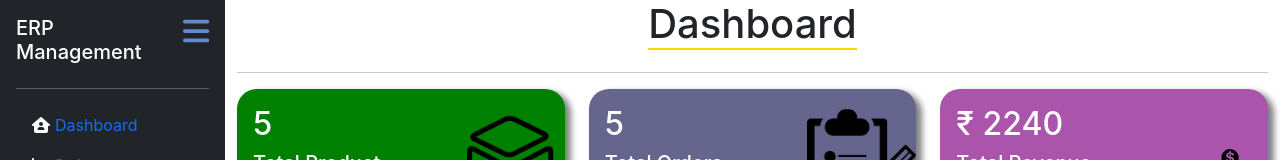
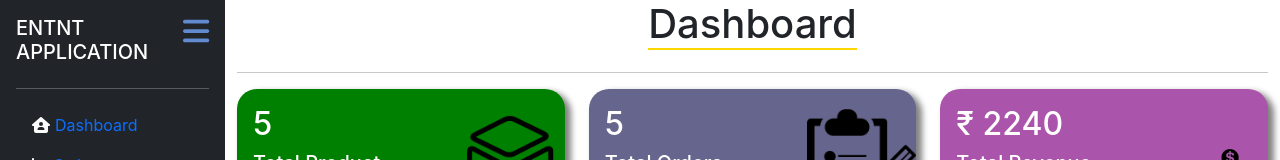
Before and after one commit to SettyChaithanya/Entnt-Test, a React (Create React App) app in the folder ENTNT/ENTNT-APP/: page / in a window 1280 px wide. Shown: the top 160 px of the page. Built offline with nearby package versions, Linux system fonts and the light colour scheme; the HTML template or start-up script is replaced by a standard one.

Commit message:
Update SideNavbar.js

```diff
--- a/ENTNT/ENTNT-APP/src/component/SideNavbar.js
+++ b/ENTNT/ENTNT-APP/src/component/SideNavbar.js
@@ -14,7 +14,7 @@ const SideNavbar = ({ sidenavbar, setSidenavbar }) => {
             <div className=" flex-column flex-shrink-0 p-3 text-bg-dark position-fixed sidenavbar" style={{ width: sidenavbar ? "225px" : "80px", minHeight: "100vh" }}>
                 {
                     sidenavbar ?
-                        <h5 style={{ display: "flex" }} >ERP Management<FontAwesomeIcon icon={faBars} style={{ color: "#618ad1", marginLeft: "35px" }} size='xl' onClick={() => setSidenavbar(!sidenavbar)} />
+                        <h5 style={{ display: "flex" }} >ENTNT APPLICATION<FontAwesomeIcon icon={faBars} style={{ color: "#618ad1", marginLeft: "35px" }} size='xl' onClick={() => setSidenavbar(!sidenavbar)} />
                         </h5>
                         : <center><FontAwesomeIcon icon={faBars} style={{ color: "#618ad1" }} size='xl' onClick={() => setSidenavbar(!sidenavbar)} /></center>
                 }
```
